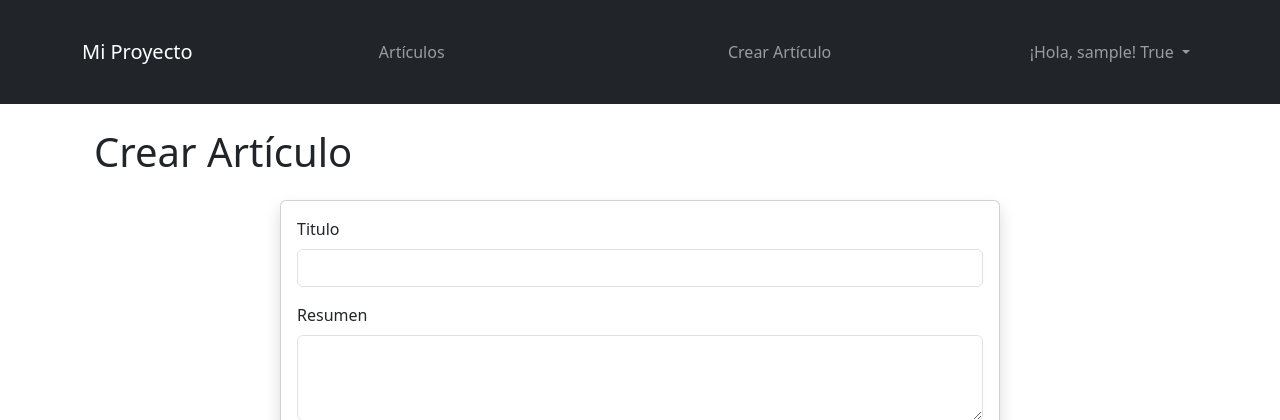
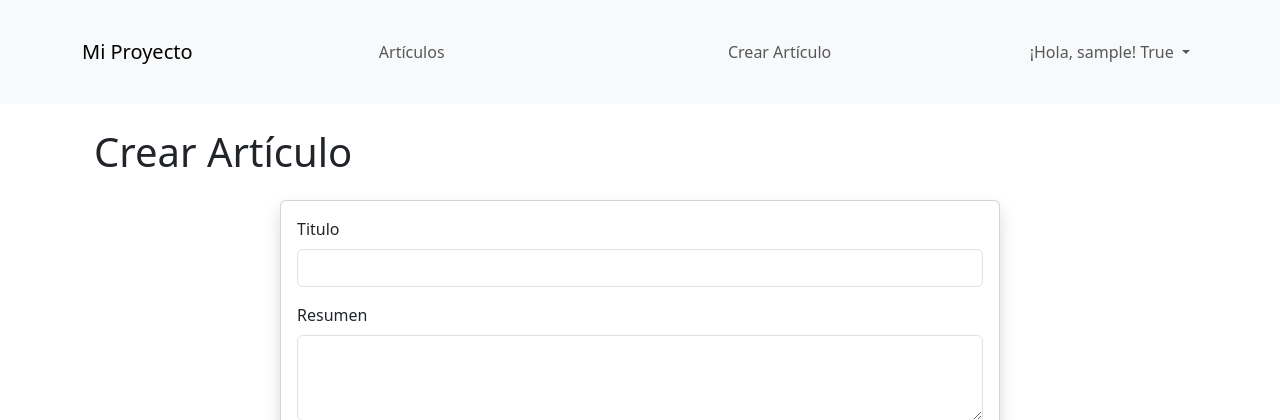
Before and after one commit to adrian-holzer/blog_informatorio, a Django app: page /crear/ in a window 1280 px wide. Shown: the top 420 px of the page. Run offline with Django 5.2, Linux system fonts and the light colour scheme; the visitor is signed in with stand-in values (Sample User, id 1); data that the repository does not hold is empty.

Commit message:
style: Cambiar barra de navegación de oscuro a claro (bg-light)

```diff
--- a/templates/base.html
+++ b/templates/base.html
@@ -26,7 +26,7 @@
     {# ========================================== #}
     {# BARRA DE NAVEGACIÓN #}
     {# ========================================== #}
-    <nav class="navbar navbar-expand-lg navbar-dark bg-dark sticky-top">
+    <nav class="navbar navbar-expand-lg navbar-light bg-light sticky-top">
         <div class="container-fluid container">
             <a class="navbar-brand" href="{% url 'index' %}">Mi Proyecto</a>
             <button class="navbar-toggler" type="button" data-bs-toggle="collapse" data-bs-target="#navbarNav"
```
